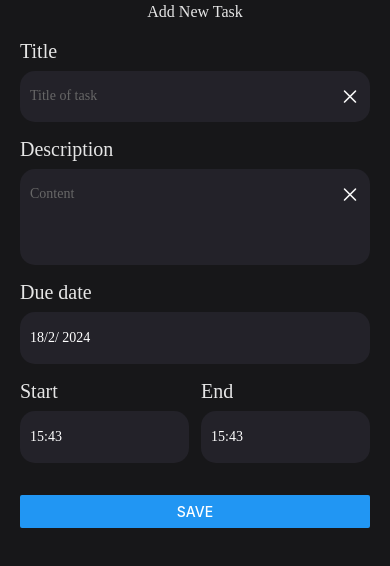
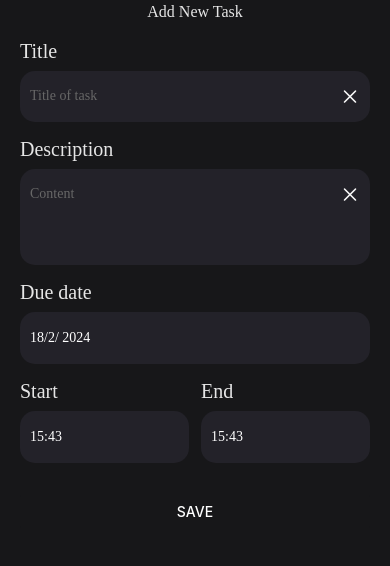
Before and after one commit to TrongDat296/todolist, a React Native app: screen /AddNewTask in a window 390 px wide. Shown: the top 566 px of the page. Built offline with nearby package versions, Linux system fonts and the light colour scheme; some icons are missing.

Commit message:
custom button

```diff
--- a/src/components/DateTimePickerComponent.tsx
+++ b/src/components/DateTimePickerComponent.tsx
@@ -38,7 +38,11 @@ const DateTimePickerComponent = (props: Props) => {
             flex={1}
             text={
               selected
-                ? type =='time'?`${selected.getHours()}:${selected.getMinutes()}`: `${selected.getDate()}/${selected.getMonth() + 1}/ ${selected.getFullYear()}`
+                ? type == 'time'
+                  ? `${selected.getHours()}:${selected.getMinutes()}`
+                  : `${selected.getDate()}/${
+                      selected.getMonth() + 1
+                    }/ ${selected.getFullYear()}`
                 : placeholder
                 ? placeholder
                 : ''
@@ -69,13 +73,14 @@ const DateTimePickerComponent = (props: Props) => {
             <TitleComponent text="Date Time Picker" color={colors.textColor} />
             <View>
               <DatePicker
-                mode={type ? type:'datetime'}
+                mode={type ? type : 'datetime'}
                 date={selected ?? new Date()}
                 onDateChange={val => setDate(val)}
                 locale="vi"
               />
             </View>
             <Button
+              color={colors.bgColor}
               title="Confirm"
               onPress={() => {
                 onSelect(date);
@@ -84,6 +89,7 @@ const DateTimePickerComponent = (props: Props) => {
             />
             <SpaceComponent />
             <Button
+              color={colors.bgColor}
               title="Close"
               onPress={() => setIsVisibleModalDateTime(false)}
             />
--- a/src/taks/AddNewTask.tsx
+++ b/src/taks/AddNewTask.tsx
@@ -7,6 +7,7 @@ import InputComponent from '../components/InputComponent';
 import DateTimePickerComponent from '../components/DateTimePickerComponent';
 import RowComponent from '../components/RowComponent';
 import SpaceComponent from '../components/SpaceComponent';
+import { colors } from '../constants/colors';
 
 const initValue: TaskModel = {
   title: '',
@@ -88,7 +89,7 @@ const AddNewTask = ({navigation}: any) => {
       </SectionComponent>
 
       <SectionComponent>
-        <Button
+        <Button color={colors.bgColor}
           title="Save"
           onPress={() => {
             handleAddNewTask();
```
